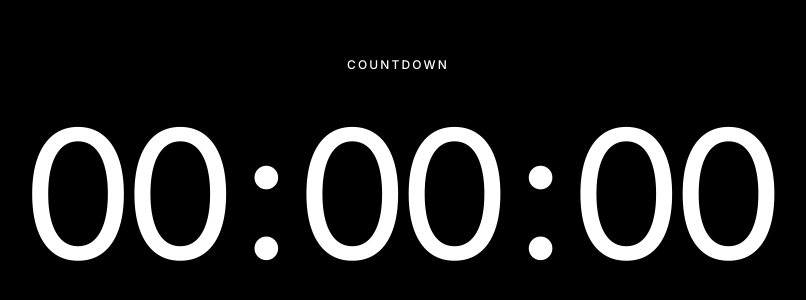
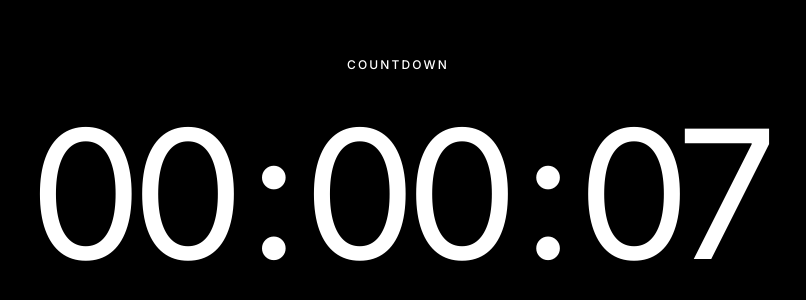
Before and after one commit to siddhantkrishna/countdown, a React (Vite) app: page / in a window 1280 px wide. Shown: the part 230-530 px from the top of the page, without its empty margins (242-1048 px from the left). Built offline with nearby package versions, Linux system fonts and the light colour scheme.

Commit message:
add live timer logic

```diff
--- a/src/App.tsx
+++ b/src/App.tsx
@@ -1,14 +1,30 @@
+import { useEffect, useState } from "react";
+
 function App() {
+  const [seconds, setSeconds] = useState(0);
+
+  useEffect(() => {
+    const interval = setInterval(() => {
+      setSeconds((current) => current + 1);
+    }, 1000);
+
+    return () => clearInterval(interval);
+  }, []);
+
+  const hours = Math.floor(seconds / 3600);
+  const minutes = Math.floor((seconds % 3600) / 60);
+  const remainingSeconds = seconds % 60;
+
   return (
     <main className="app">
       <p className="label">COUNTDOWN</p>
 
       <section className="timer" aria-label="Countdown timer">
-        <span>00</span>
+        <span>{String(hours).padStart(2, "0")}</span>
         <span>:</span>
-        <span>00</span>
+        <span>{String(minutes).padStart(2, "0")}</span>
         <span>:</span>
-        <span>00</span>
+        <span>{String(remainingSeconds).padStart(2, "0")}</span>
       </section>
     </main>
   );
```
